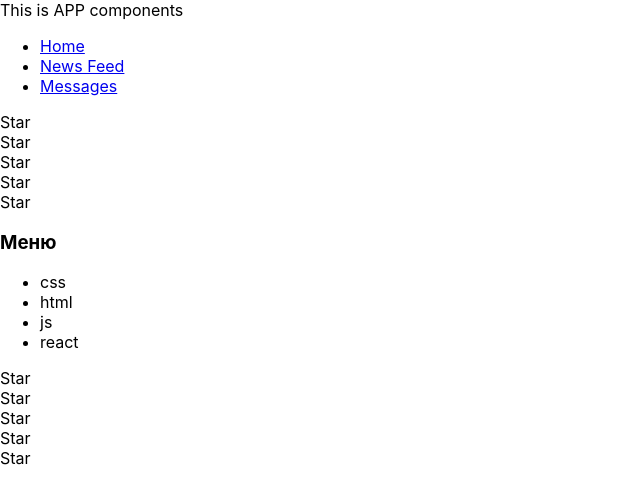
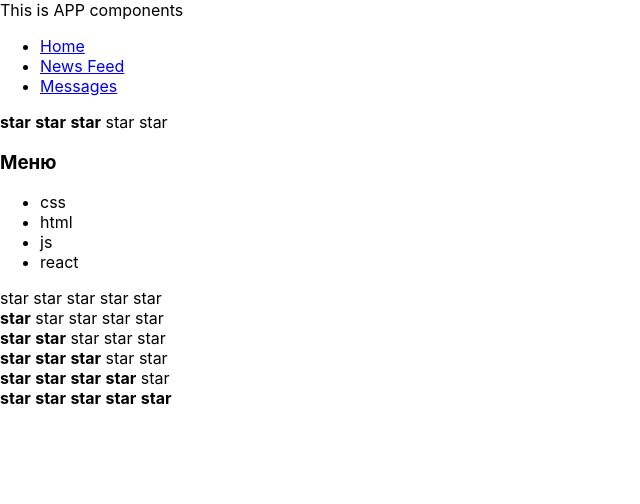
Before and after one commit to vadytih/it-incubator, a React (Create React App) app in the folder projects/01-first-project /react-kabzda-1-ts/: page / in a window 1280 px wide. Shown: the top 504 px of the page, without its empty margins (0-640 px from the left). Built offline with nearby package versions, Linux system fonts and the light colour scheme.

Commit message:
ДЗ видео (03 - React кабзда как подробно props)

```diff
--- a/projects/01-first-project /react-kabzda-1-ts/src/Accordion.tsx
+++ /dev/null
@@ -1,15 +0,0 @@
-import React from "react";
-import AccordionTitle from "./AccordionTitle";
-import AccordionBody from "./AccordionBody";
-
-const Accordion = () => {
-    console.log("Accordion - компанент отрисован")
-    return (
-        <div>
-            <AccordionTitle/>
-            <AccordionBody/>
-        </div>
-    )
-}
-
-export default Accordion;
--- a/projects/01-first-project /react-kabzda-1-ts/src/AccordionBody.tsx
+++ /dev/null
@@ -1,15 +0,0 @@
-import React from "react";
-
-const AccordionBody = () => {
-    console.log("AccordionBody - компанент отрисован")
-    return (
-        <ul>
-            <li>css</li>
-            <li>html</li>
-            <li>js</li>
-            <li>react</li>
-        </ul>
-    )
-}
-
-export default AccordionBody;
--- a/projects/01-first-project /react-kabzda-1-ts/src/AccordionTitle.tsx
+++ /dev/null
@@ -1,10 +0,0 @@
-import React from "react";
-
-const AccordionTitle = () => {
-    console.log("AccordionTitle - компанент отрисован")
-    return (
-        <h3>Меню</h3>
-    )
-}
-
-export default AccordionTitle;
--- a/projects/01-first-project /react-kabzda-1-ts/src/App.tsx
+++ b/projects/01-first-project /react-kabzda-1-ts/src/App.tsx
@@ -1,10 +1,11 @@
 import React from 'react';
 import './App.css';
-import Header from "./Header";
-import Accordion from "./Accordion";
-import Rating from "./Rating";
+import Header from "./components/Header/Header";
+import Accordion from "./components/Accordion/Accordion";
+import Rating from "./components/Rating/Rating";
 
-const AppTitle = () => {
+
+function AppTitle () {
     console.log("AppTitle - компанент отрисован")
     return (
         <>This is APP components</>
@@ -18,9 +19,14 @@ const App = () => {
             <AppTitle/>
             <div>
                 <Header/>
-                <Rating/>
+                <Rating value={3}/>
                 <Accordion/>
-                <Rating/>
+                <Rating value={0}/>
+                <Rating value={1}/>
+                <Rating value={2}/>
+                <Rating value={3}/>
+                <Rating value={4}/>
+                <Rating value={5}/>
             </div>
         </>
 
--- a/projects/01-first-project /react-kabzda-1-ts/src/Rating.tsx
+++ /dev/null
@@ -1,17 +0,0 @@
-import React from "react";
-import Star from "./Star";
-
-const Rating = () => {
-    console.log("Rating - компанент отрисован")
-    return (
-        <>
-            <Star/>
-            <Star/>
-            <Star/>
-            <Star/>
-            <Star/>
-        </>
-    )
-}
-
-export default Rating;
--- a/projects/01-first-project /react-kabzda-1-ts/src/Star.tsx
+++ /dev/null
@@ -1,10 +0,0 @@
-import React from "react";
-
-const Star = () => {
-    console.log("Star - компанент отрисован")
-    return (
-        <div>Star</div>
-    )
-}
-
-export default Star;
--- /dev/null
+++ b/projects/01-first-project /react-kabzda-1-ts/src/components/Accordion/Accordion.tsx
@@ -0,0 +1,35 @@
+import React from "react";
+
+
+function AccordionTitle () {
+    console.log("AccordionTitle - компанент отрисован")
+    return (
+        <h3>Меню</h3>
+    )
+}
+
+
+function AccordionBody () {
+    console.log("AccordionBody - компанент отрисован")
+    return (
+        <ul>
+            <li>css</li>
+            <li>html</li>
+            <li>js</li>
+            <li>react</li>
+        </ul>
+    )
+}
+
+
+const Accordion = () => {
+    console.log("Accordion - компанент отрисован")
+    return (
+        <div>
+            <AccordionTitle/>
+            <AccordionBody/>
+        </div>
+    )
+}
+
+export default Accordion;
--- /dev/null
+++ b/projects/01-first-project /react-kabzda-1-ts/src/components/Rating/Rating.tsx
@@ -0,0 +1,92 @@
+import React from "react";
+
+function Star(props: any) {
+    console.log("Star - компанент отрисован")
+
+    if (props.selected === true) {
+        return <span><b>star</b> </span>
+    } else {
+        return (
+            <span>star </span>
+        )
+    }
+
+}
+
+
+const Rating = (props: any) => {
+    console.log("Rating - компанент отрисован")
+
+    if (props.value === 1) {
+        return (
+            <div>
+                <Star selected={true}/>
+                <Star selected={false}/>
+                <Star selected={false}/>
+                <Star selected={false}/>
+                <Star selected={false}/>
+            </div>
+        )
+    }
+    if (props.value === 2) {
+        return (
+            <div>
+                <Star selected={true}/>
+                <Star selected={true}/>
+                <Star selected={false}/>
+                <Star selected={false}/>
+                <Star selected={false}/>
+            </div>
+        )
+    }
+
+    if (props.value === 3) {
+        return (
+            <div>
+                <Star selected={true}/>
+                <Star selected={true}/>
+                <Star selected={true}/>
+                <Star selected={false}/>
+                <Star selected={false}/>
+            </div>
+        )
+    }
+
+    if (props.value === 4) {
+
+        return (
+            <div>
+                <Star selected={true}/>
+                <Star selected={true}/>
+                <Star selected={true}/>
+                <Star selected={true}/>
+                <Star selected={false}/>
+            </div>
+        )
+    }
+
+    if (props.value === 5) {
+        return (
+            <div>
+                <Star selected={true}/>
+                <Star selected={true}/>
+                <Star selected={true}/>
+                <Star selected={true}/>
+                <Star selected={true}/>
+            </div>
+        )
+    }
+
+    return (
+        <div>
+            <Star selected={false}/>
+            <Star selected={false}/>
+            <Star selected={false}/>
+            <Star selected={false}/>
+            <Star selected={false}/>
+        </div>
+    )
+
+}
+
+export default Rating;
```
Also changed, not shown: projects/01-first-project /react-kabzda-1-ts/src/components/Header/Header.tsx (renamed from projects/01-first-project /react-kabzda-1-ts/src/Header.tsx).
